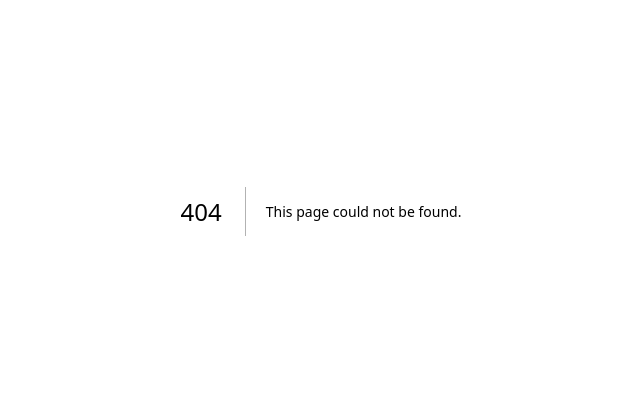
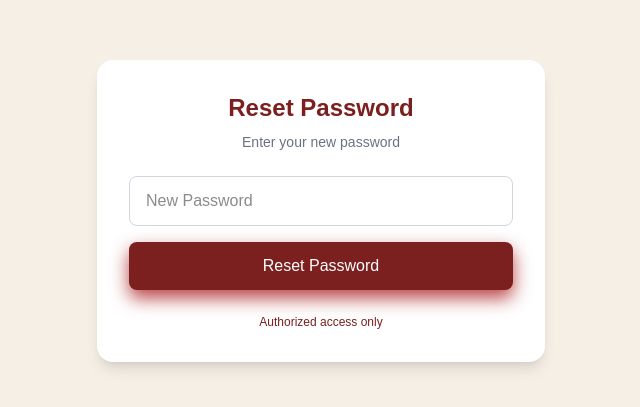
Before and after one commit to SanaSyed15/pos-superadmin, a Next.js app: page /reset-password/1 in a window 1280 px wide. Before the commit this address had no page. Shown: the part 189-596 px from the top of the page, without its empty margins (319-959 px from the left). Built offline with nearby package versions, Linux system fonts and the light colour scheme.

Commit message:
reset password UI matched with login

```diff
--- /dev/null
+++ b/app/reset-password/[token]/page.tsx
@@ -0,0 +1,80 @@
+"use client";
+
+import { useParams } from "next/navigation";
+import { useState } from "react";
+import axios from "axios";
+
+export default function ResetPassword() {
+  const { token } = useParams();
+  const [password, setPassword] = useState("");
+  const [loading, setLoading] = useState(false);
+
+  const handleReset = async () => {
+    if (!password) {
+      alert("Enter new password");
+      return;
+    }
+
+    try {
+      setLoading(true);
+
+      await axios.post(
+        "https://pos-backend-s380.onrender.com/api/auth/reset-password",
+        {
+          token,
+          password,
+        }
+      );
+
+      alert("Password reset successful");
+    } catch {
+      alert("Invalid or expired token");
+    } finally {
+      setLoading(false);
+    }
+  };
+
+  return (
+    <div className="min-h-screen flex items-center justify-center bg-[#f5efe6]">
+      <div className="w-full max-w-md bg-white p-8 rounded-2xl shadow-lg">
+
+        {/* HEADING */}
+        <h2 className="text-2xl font-semibold text-[#7B1F1F] mb-2 text-center">
+          Reset Password
+        </h2>
+
+        <p className="text-sm text-gray-500 mb-6 text-center">
+          Enter your new password
+        </p>
+
+        {/* PASSWORD INPUT */}
+        <input
+          type="password"
+          placeholder="New Password"
+          onChange={(e) => setPassword(e.target.value)}
+          className="w-full border border-gray-300 rounded-lg px-4 py-3 mb-4 focus:outline-none focus:ring-2 focus:ring-[#7B1F1F]"
+        />
+
+        {/* BUTTON */}
+        <button
+          onClick={handleReset}
+          disabled={loading}
+          className={`w-full py-3 rounded-lg text-white font-medium transition ${
+            loading ? "opacity-70 cursor-not-allowed" : ""
+          }`}
+          style={{
+            backgroundColor: "#7B1F1F",
+            boxShadow: "0 8px 18px rgba(176,48,48,0.9)",
+          }}
+        >
+          {loading ? "Resetting..." : "Reset Password"}
+        </button>
+
+        {/* FOOTER */}
+        <p className="text-xs text-center mt-6 text-[#7B1F1F]">
+          Authorized access only
+        </p>
+      </div>
+    </div>
+  );
+}
```
